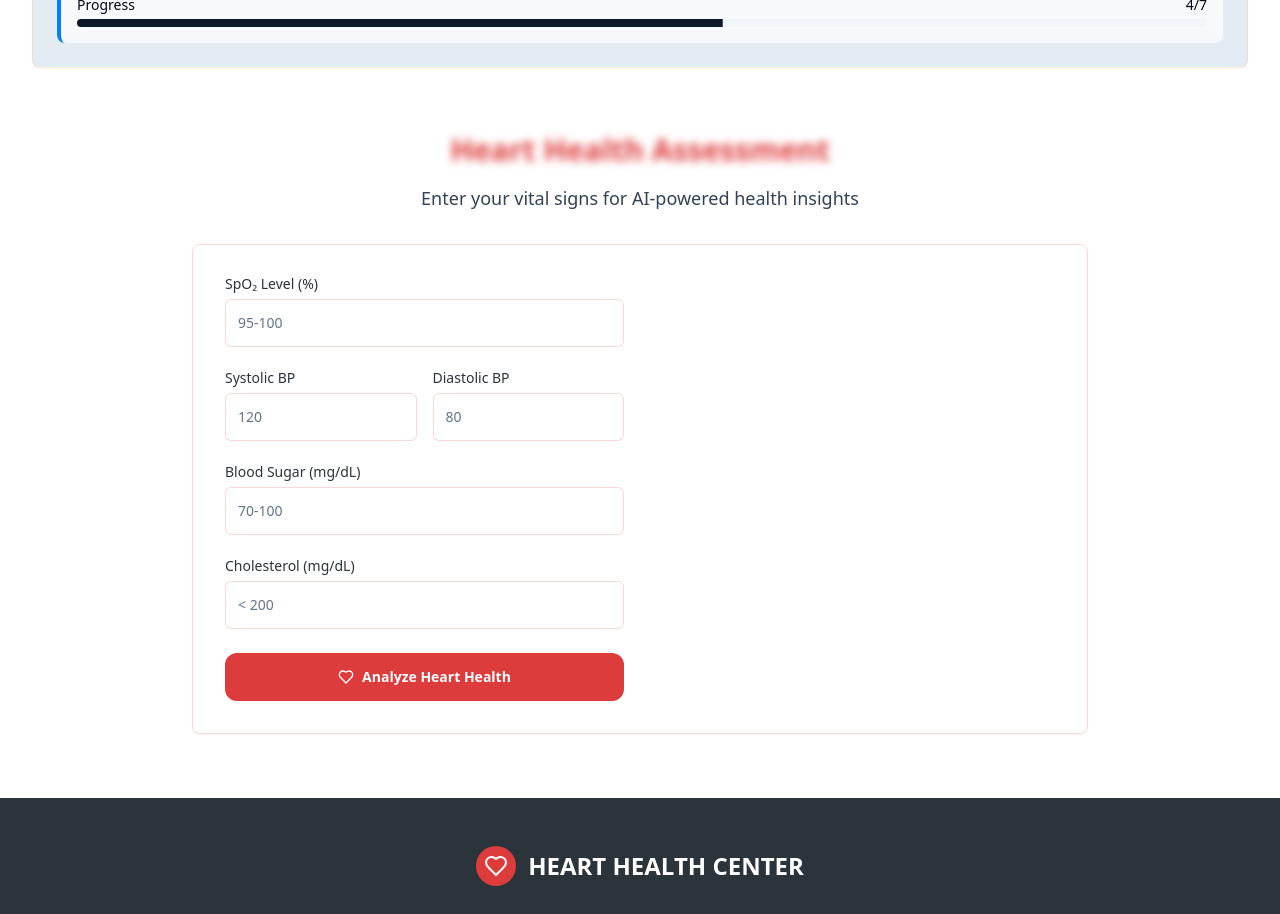
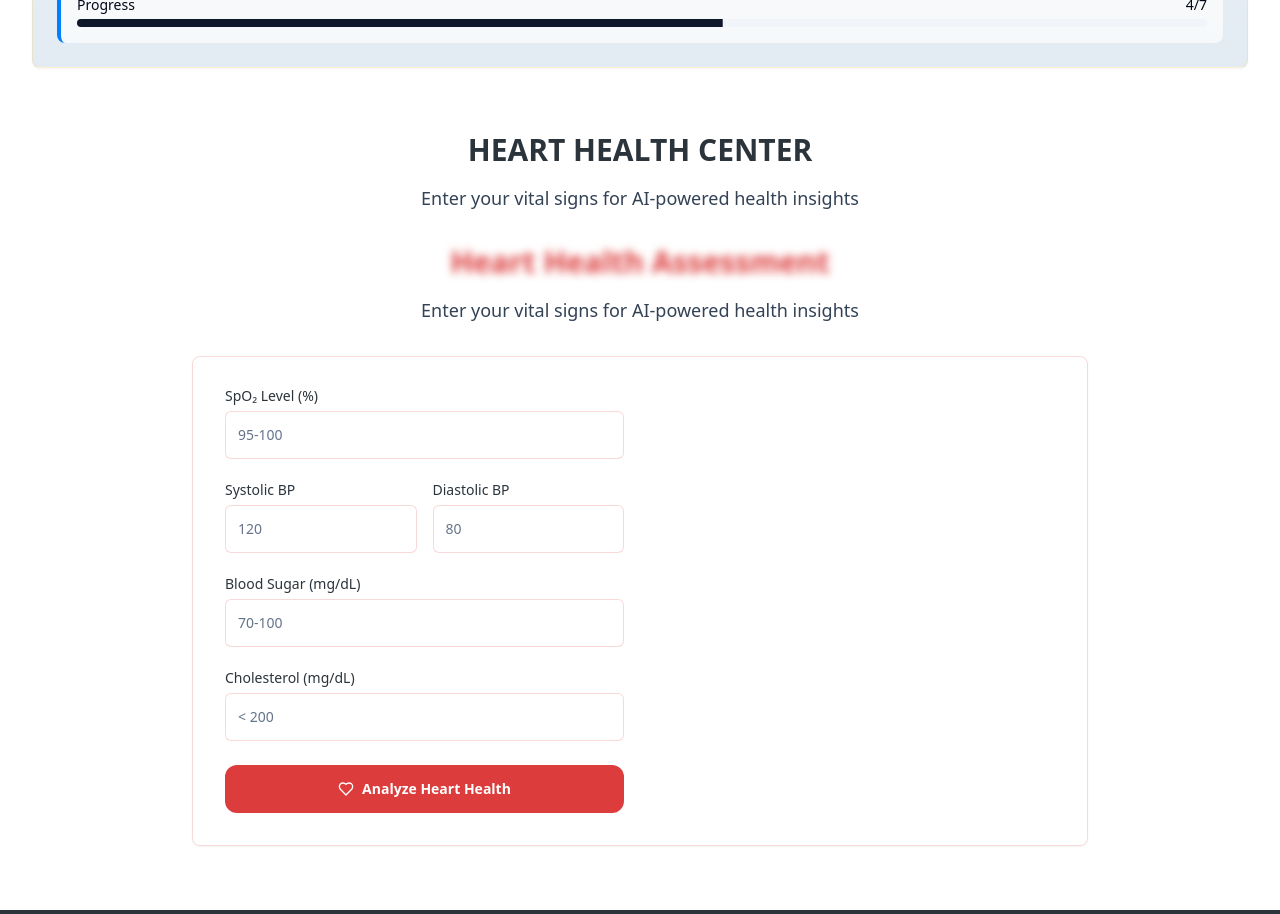
Before and after one commit to vishnunpurohit0-lang/heartbeat-pondside-guide, a React (Vite) app: page / in a window 1280 px wide. Shown: the part 3920-4834 px from the top of the page. Built offline with nearby package versions, Linux system fonts and the light colour scheme; the HTML template or start-up script is replaced by a standard one.

Commit message:
Add headline to footer

```diff
--- a/src/pages/Index.tsx
+++ b/src/pages/Index.tsx
@@ -178,6 +178,14 @@ const Index = () => {
 
         {/* Heart Health Checker */}
         <div className="mb-16">
+          <div className="text-center mb-8">
+            <h2 className="text-3xl font-bold text-foreground mb-4">
+              HEART HEALTH CENTER
+            </h2>
+            <p className="text-medical-gray-dark text-lg">
+              Enter your vital signs for AI-powered health insights
+            </p>
+          </div>
           <HeartHealthChecker />
         </div>
       </main>
```
